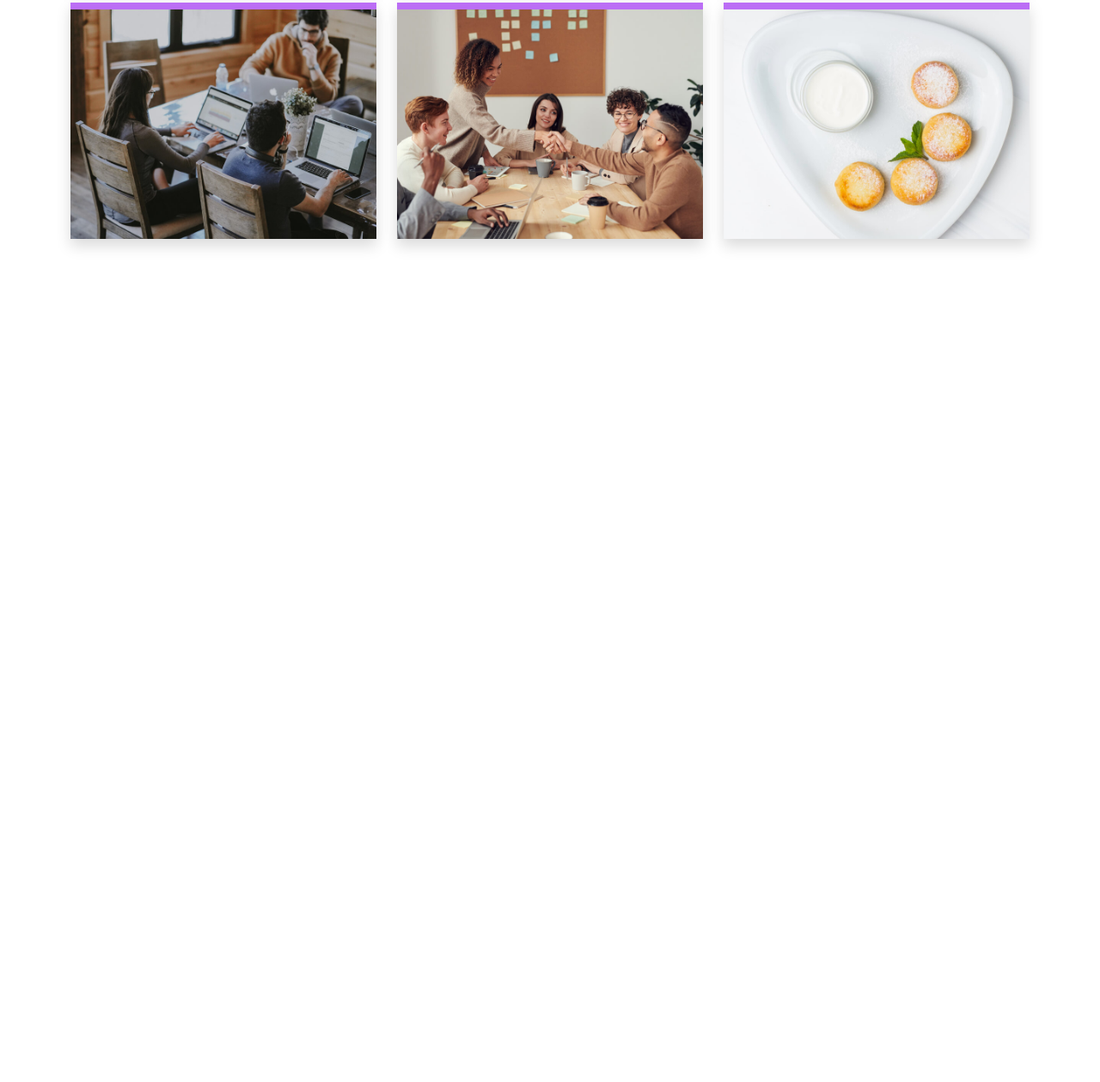
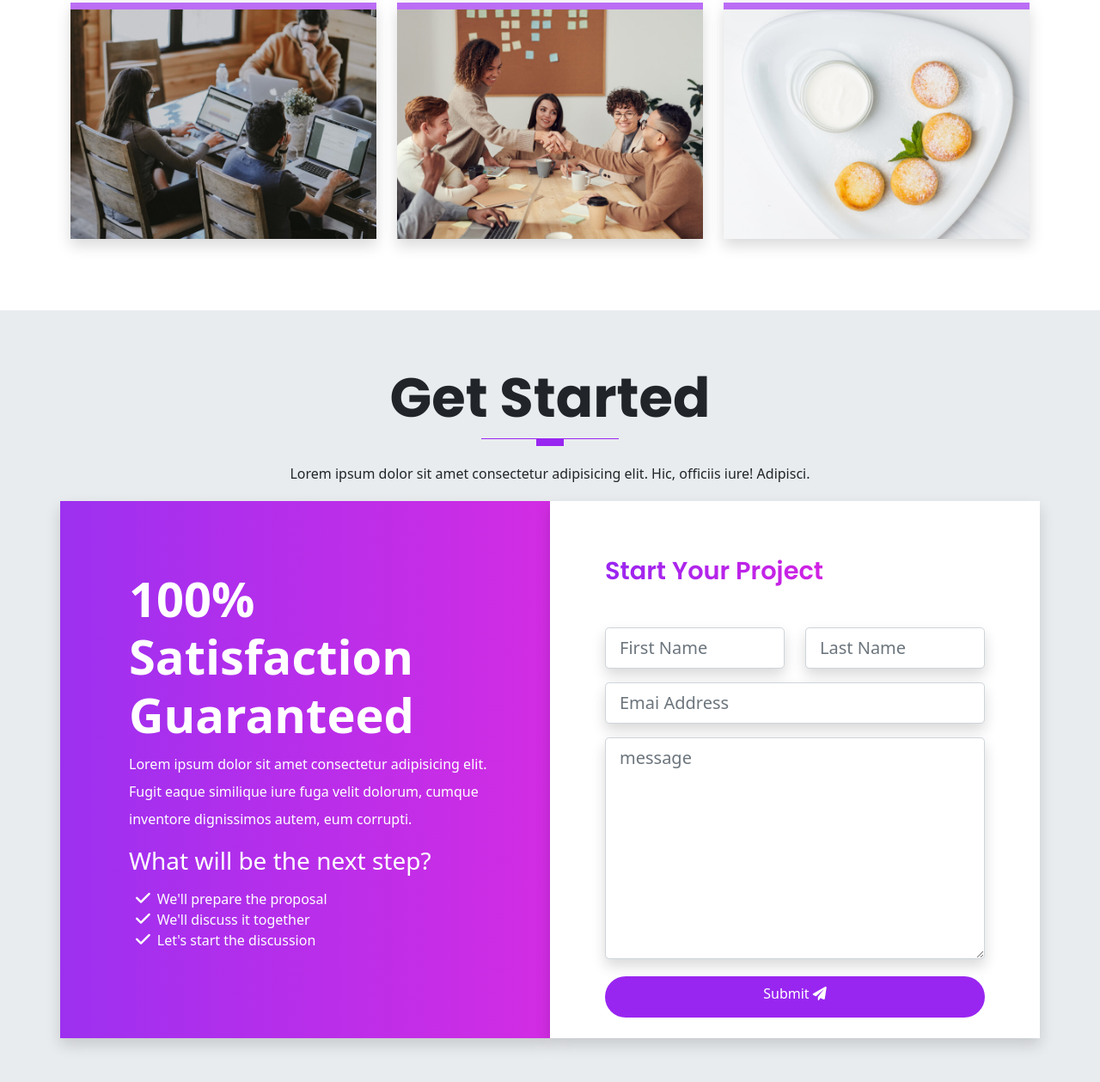
Before and after one commit to olaide-hok/Bootstrap-5-and-SASS, a website: page index.html in a window 1280 px wide. Shown: the part 5896-7155 px from the top of the page at 86% size. Before the commit the page ends 6257 px from the top, so only its background shows below. Drawn offline with Linux system fonts and the light colour scheme.

Commit message:
Complete the Get Started section.
Create the get started, cta-info & the form classes in the partial file

```diff
--- a/index.html
+++ b/index.html
@@ -642,6 +642,63 @@
     </div>
   </section>
 
+  <!-- Start Get Started Section -->
+  <section id="contact" class="get-started">
+    <div class="container">
+      <div class="row text-center">
+        <h1 class="display-3 fw-bold text-capitalize">Get started</h1>
+        <div class="heading-line"></div>
+        <p class="lh-lg">
+          Lorem ipsum dolor sit amet consectetur adipisicing elit. Hic, officiis iure! Adipisci.
+        </p>
+      </div>
+
+      <!-- Start the CTA Content -->
+      <div class="row text-white">
+        <div class="col-12 col-lg-6 gradient shadow p-3">
+          <div class="cta-info w-100">
+            <h4 class="display-4 fw-bold">100% Satisfaction Guaranteed</h4>
+            <p class="lh-lg">
+              Lorem ipsum dolor sit amet consectetur adipisicing elit. Fugit eaque similique iure fuga velit dolorum, cumque inventore dignissimos autem, eum corrupti.
+            </p>
+            <h3 class="display-3--brief">What will be the next step?</h3>
+            <ul class="cta-info__list">
+              <li>We'll prepare the proposal</li>
+              <li>We'll discuss it together</li>
+              <li>Let's start the discussion</li>
+            </ul>
+          </div>
+        </div>
+        <div class="col-12 col-lg-6 bg-white shadow p-3">
+          <div class="form w-100 pb-2">
+            <h4 class="display-3--title mb-5">start your Project</h4>
+            <form action="#" class="row">
+              <div class="col-lg-6 col-md-6 mb-3">
+                <input type="text" placeholder="First Name" id="inputFirstName" class="form-control shadow form-control-lg">
+              </div>
+              <div class="col-lg-6 col-md-6 mb-3">
+                <input type="text" placeholder="Last Name" id="inputLastName" class="form-control shadow form-control-lg">
+              </div>
+              <div class="col-lg-12 mb-3">
+                <input type="email" placeholder="Emai Address" id="inputEmail" class="form-control shadow form-control-lg">
+              </div>
+              <div class="col-lg-12 mb-3">
+                <textarea name="message" id="message" class="form-control shadow form-control-lg" rows="8" placeholder="message"></textarea>
+              </div>
+
+              <div class="text-center d-grid mt-1">
+                <button type="button" class="btn btn-primary rounded-pill pt-2 pb-3">
+                  Submit
+                  <i class="fas fa-paper-plane"></i>
+                </button>
+              </div>
+            </form>
+          </div>
+        </div>
+      </div>
+    </div>
+  </section>
+
   <script src="assets/js/bootstrap.bundle.js"></script>
   <script src="assets/vendors/js/glightbox.min.js"></script>
   <script type="text/javascript">
--- a/scss/components/_typography.scss
+++ b/scss/components/_typography.scss
@@ -71,3 +71,10 @@
   border-right: 0.1rem solid $gray-300;
   height: 100%;
 }
+
+
+// Gradient Background
+.gradient {
+  background: linear-gradient(to right, rgba($primary, 0.95), rgba($secondary, 0.95));
+
+}
--- a/scss/sections/_get-started.scss
+++ b/scss/sections/_get-started.scss
@@ -0,0 +1,45 @@
+@use '../custom' as *;
+@use '../components/mixins' as *;
+
+.get-started {
+    padding: 4rem 0;
+    background-color: $gray-200;
+}
+
+.cta-info {
+    padding: 3rem;
+    margin: 1rem;
+
+    &__list {
+        position: relative;
+        list-style-type: none;
+        display: block;
+        padding-top: 0.5rem;
+        padding-left: 0.5rem;
+        margin-bottom: 0.7rem;
+
+        li::before {
+            font: var(--fa-font-solid);
+            content: "\f00c";
+            font-weight: 600;
+            margin-right: 0.5rem;
+            font-size: 1.2rem;
+        }
+    }
+}
+
+// Form Content
+.form {
+    padding: 3rem;
+
+    button {
+        border: none;
+        color: $white;
+
+        a {
+            color: $white;
+            text-decoration: none;
+            text-transform: capitalize;
+        }
+    }
+}
```
Also changed, not shown: assets/css/style.css.
